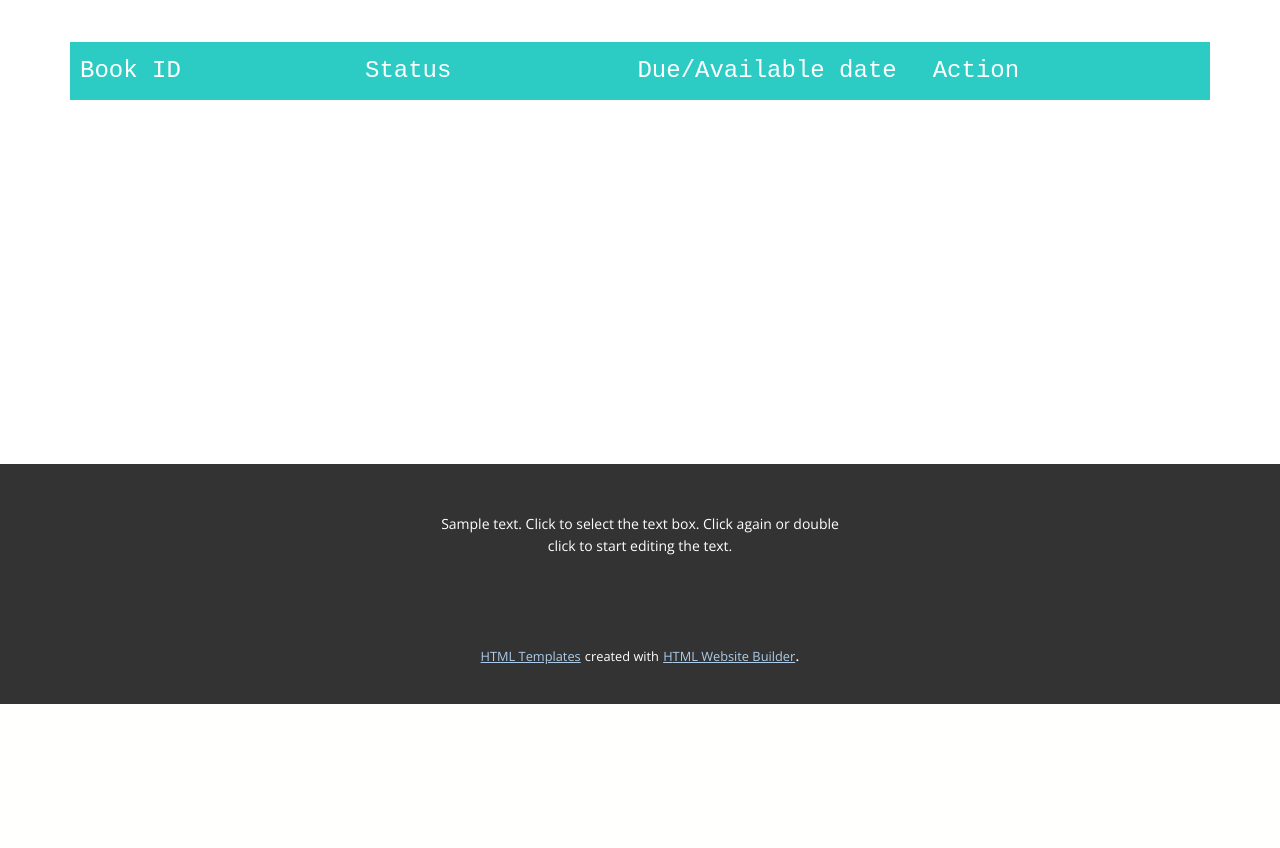
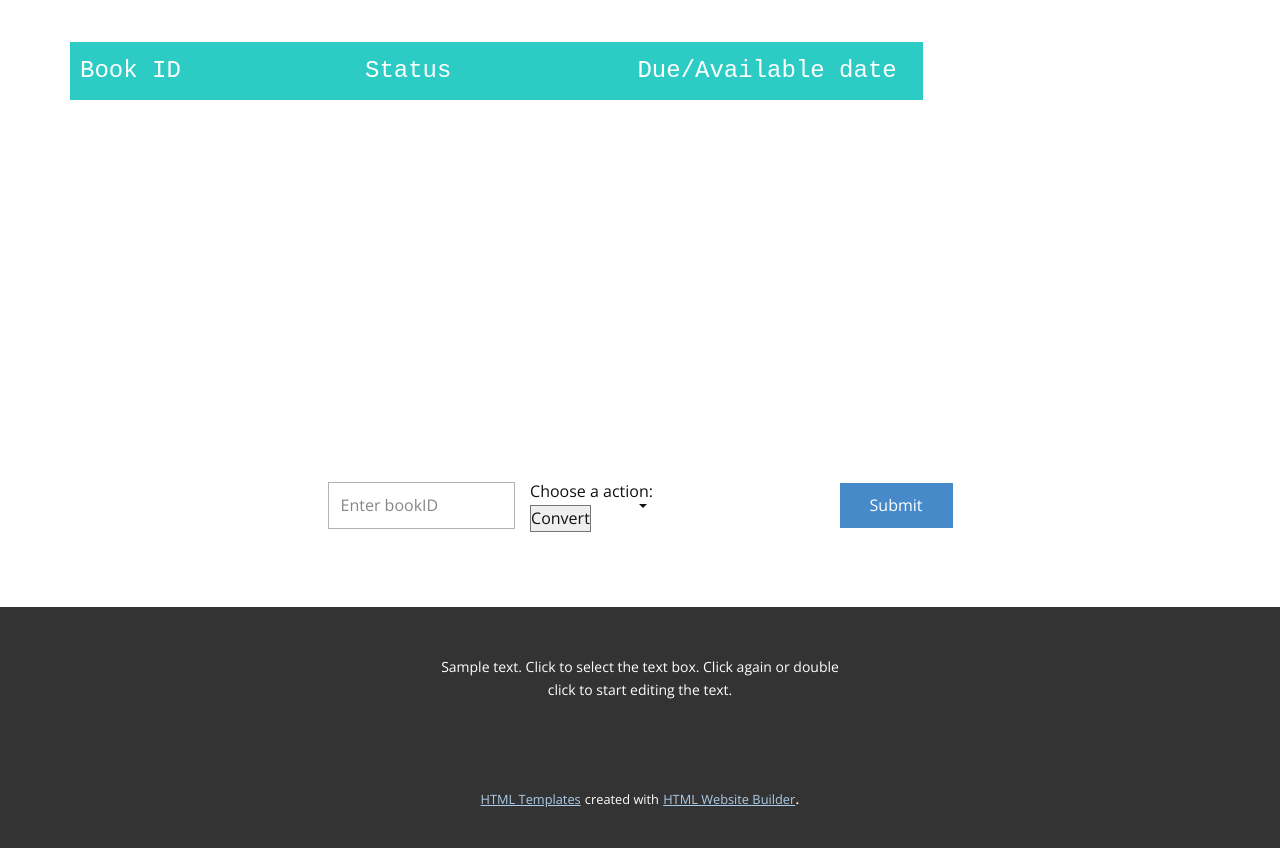
Before and after one commit to yokester98/Integrated-Library-Management-System, a Python web app: template templates/Manage.html in a window 1280 px wide. Shown: the part 140-988 px from the top of the page. Before the commit the page ends 844 px from the top, so only its background shows below. Run offline with Jinja, Linux system fonts and the light colour scheme; the template is opened without the code that fills it, so the values that code supplies are empty; some web fonts are replaced.

Commit message:
fix shit

```diff
--- a/static/css/Manage.css
+++ b/static/css/Manage.css
@@ -64,4 +64,45 @@
   .u-section-2 .u-table-header-1 {
     font-size: 1rem;
   }
+}.u-section-3 .u-sheet-1 {
+  min-height: 77px;
 }
+
+.u-section-3 .u-form-1 {
+  height: 77px;
+  width: 655px;
+  margin: 0 auto 60px;
+}
+
+.u-section-3 .u-form-group-2 {
+  margin-left: 0;
+}
+
+@media (max-width: 1199px) {
+  .u-section-3 .u-form-group-2 {
+    width: 570px;
+    margin-top: 30px;
+    margin-right: auto;
+    margin-bottom: 60px;
+  }
+}
+
+@media (max-width: 767px) {
+  .u-section-3 .u-form-1 {
+    width: 540px;
+  }
+
+  .u-section-3 .u-form-group-2 {
+    width: 540px;
+  }
+}
+
+@media (max-width: 575px) {
+  .u-section-3 .u-form-1 {
+    width: 340px;
+  }
+
+  .u-section-3 .u-form-group-2 {
+    width: 340px;
+  }
+}
--- a/templates/Manage.html
+++ b/templates/Manage.html
@@ -85,7 +85,6 @@
                 <th class="u-table-cell">Book ID</th>
                 <th class="u-table-cell">Status</th>
                 <th class="u-table-cell">Due/Available date</th>
-                <th class="u-table-cell">Action</th>
               </tr>
             </thead>
             <tbody class="u-table-body">
@@ -94,18 +93,6 @@
                 {% for cell in row %}
                 <td class="u-border-1 u-border-grey-30 u-border-no-left u-border-no-right u-table-cell">{{ cell }}</td>
                 {% endfor %}
-                {% if row[1] == "Reserved" %}
-                <button class="u-border-1 u-border-grey-30 u-border-no-left u-border-no-right u-table-cell">Convert</button>
-                <script></script>
-                <button class="u-border-1 u-border-grey-30 u-border-no-left u-border-no-right u-table-cell">Cancel</button>
-                <script></script>
-                {% endif %}
-                {% if row[1] == "Borrowed" %}
-                <button class="u-border-1 u-border-grey-30 u-border-no-left u-border-no-right u-table-cell">Extend</button>
-                <script></script>
-                <button class="u-border-1 u-border-grey-30 u-border-no-left u-border-no-right u-table-cell">Return</button>
-                <script></script>
-                {% endif %}
               </tr>
               {% endfor %}
             </tbody>
@@ -114,6 +101,36 @@
       </div>
     </section>
 
+    <section class="u-align-center u-clearfix u-section-3" id="sec-e861">
+      <div class="u-clearfix u-sheet u-sheet-1">
+        <div class="u-form u-form-1">
+          <form action="#" method="POST" class="u-clearfix u-form-horizontal u-form-spacing-15 u-inner-form" style="padding: 15px;" source="email">
+            <input type="hidden" id="siteId" name="siteId" value="284921">
+            <input type="hidden" id="pageId" name="pageId" value="284930">
+            <div class="u-form-group u-form-name">
+              <label for="name-ef64" class="u-form-control-hidden u-label">Name</label>
+              <input type="text" id="name-ef64" name="bookID" class="u-border-1 u-border-grey-30 u-input u-input-rectangle" required="" placeholder="Enter bookID">
+            </div>
+            <div class="u-form-group u-form-select u-form-group-2">
+              <div class="u-form-select-wrapper">
+                <label for="action">Choose a action:</label>
+                <select name="action" required="required">
+                  <option value="Convert">Convert</option>
+                  <option value="Cancel">Cancel</option>
+                  <option value="Extend">Extend</option>
+                  <option value="Return">Return</option>
+                </select>
+                <svg xmlns="http://www.w3.org/2000/svg" width="14" height="12" version="1" class="u-caret"><path fill="currentColor" d="M4 8L0 4h8z"></path></svg>
+              </div>
+            </div>
+            <div class="u-form-group u-form-submit">
+              <a href="#" class="u-btn u-btn-submit u-button-style">Submit</a>
+              <input type="submit" value="submit" class="u-form-control-hidden">
+            </div>
+          </form>
+        </div>
+      </div>
+    </section>
 
     <footer class="u-align-center u-clearfix u-footer u-grey-80 u-footer" id="sec-84a7"><div class="u-clearfix u-sheet u-sheet-1">
         <p class="u-small-text u-text u-text-variant u-text-1">Sample text. Click to select the text box. Click again or double click to start editing the text.</p>
```
Also changed, not shown: app.py (+60 -5 lines).
